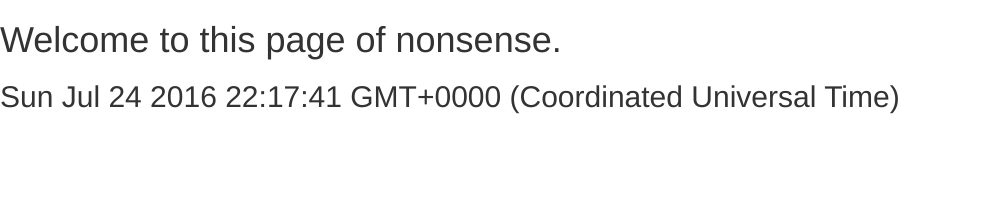
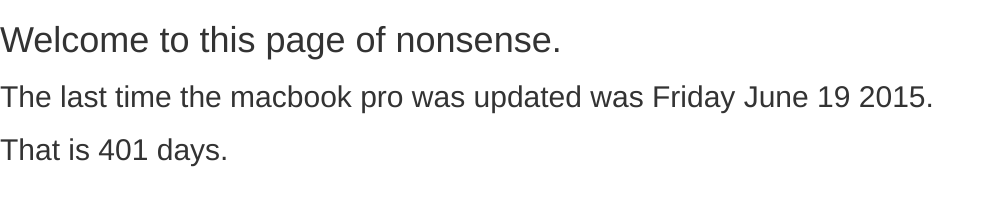
Before and after one commit to nvwlspls/iwantanewmbp, a plain HTML site: page index.html in a window 1280 px wide. Shown: the whole page, without its empty margins (0-995 px from the left). Drawn offline with nearby package versions, Linux system fonts and the light colour scheme.

Commit message:
added some fancy calcuations to the front page

```diff
--- a/index.html
+++ b/index.html
@@ -7,6 +7,7 @@
   <body>
     <h1>Welcome to this page of nonsense.</h1>
     <h2 id="lastMbpUpdate">Apples</h2>
+    <h2 id="diffInDays"></h2>
         <script   src="https://code.jquery.com/jquery-2.2.4.min.js"   integrity="sha256-BbhdlvQf/xTY9gja0Dq3HiwQF8LaCRTXxZKRutelT44="   crossorigin="anonymous"></script>
         <!-- Latest compiled and minified JavaScript -->
         <script src="https://maxcdn.bootstrapcdn.com/bootstrap/3.3.6/js/bootstrap.min.js" integrity="sha384-0mSbJDEHialfmuBBQP6A4Qrprq5OVfW37PRR3j5ELqxss1yVqOtnepnHVP9aJ7xS" crossorigin="anonymous"></script>
--- a/iwantanewmbp.js
+++ b/iwantanewmbp.js
@@ -1,6 +1,24 @@
 $(document).ready(function(){
 
-    var lastMbpUpdate = Date(2015, 05, 19)
-    $('#lastMbpUpdate').text(lastMbpUpdate)
 
+    var days = ['Sunday','Monday','Tuesday','Wednesday','Thursday','Friday','Saturday'];
+    var months = ['January','February','March','April','May','June','July','August','September','October','November','December'];
+
+    //Get current datetime with empty date object
+    var now = new Date();
+
+    var lastMbpUpdate = new Date(2015, 5, 19);
+    var lastYear = lastMbpUpdate.getFullYear();
+    var lastDay = days[lastMbpUpdate.getDay()];
+    var lastMonth = months[lastMbpUpdate.getMonth()];
+    var lastDate  = lastMbpUpdate.getDate();
+
+    var fullText = "The last time the macbook pro was updated was "
+        + lastDay + " " + lastMonth + " " + lastDate + " " + lastYear + "." ;
+
+    var diffInDays = Math.floor((now - lastMbpUpdate)/(1000 * 60 * 60 * 24));
+    var diffInDaysText = "That is " + diffInDays + " days.";
+
+    $('#lastMbpUpdate').text(fullText);
+    $('#diffInDays').text(diffInDaysText);
 });
```
